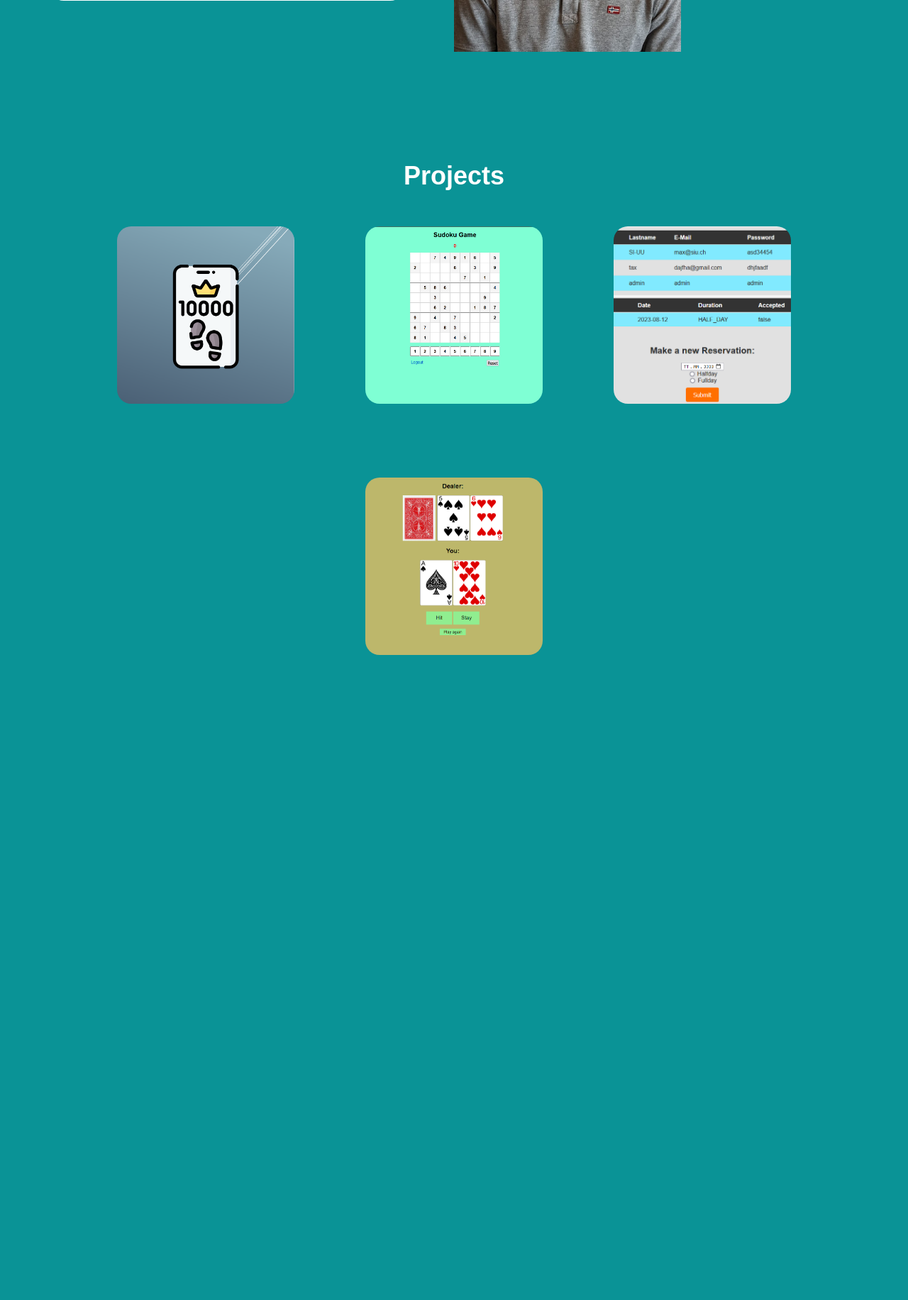
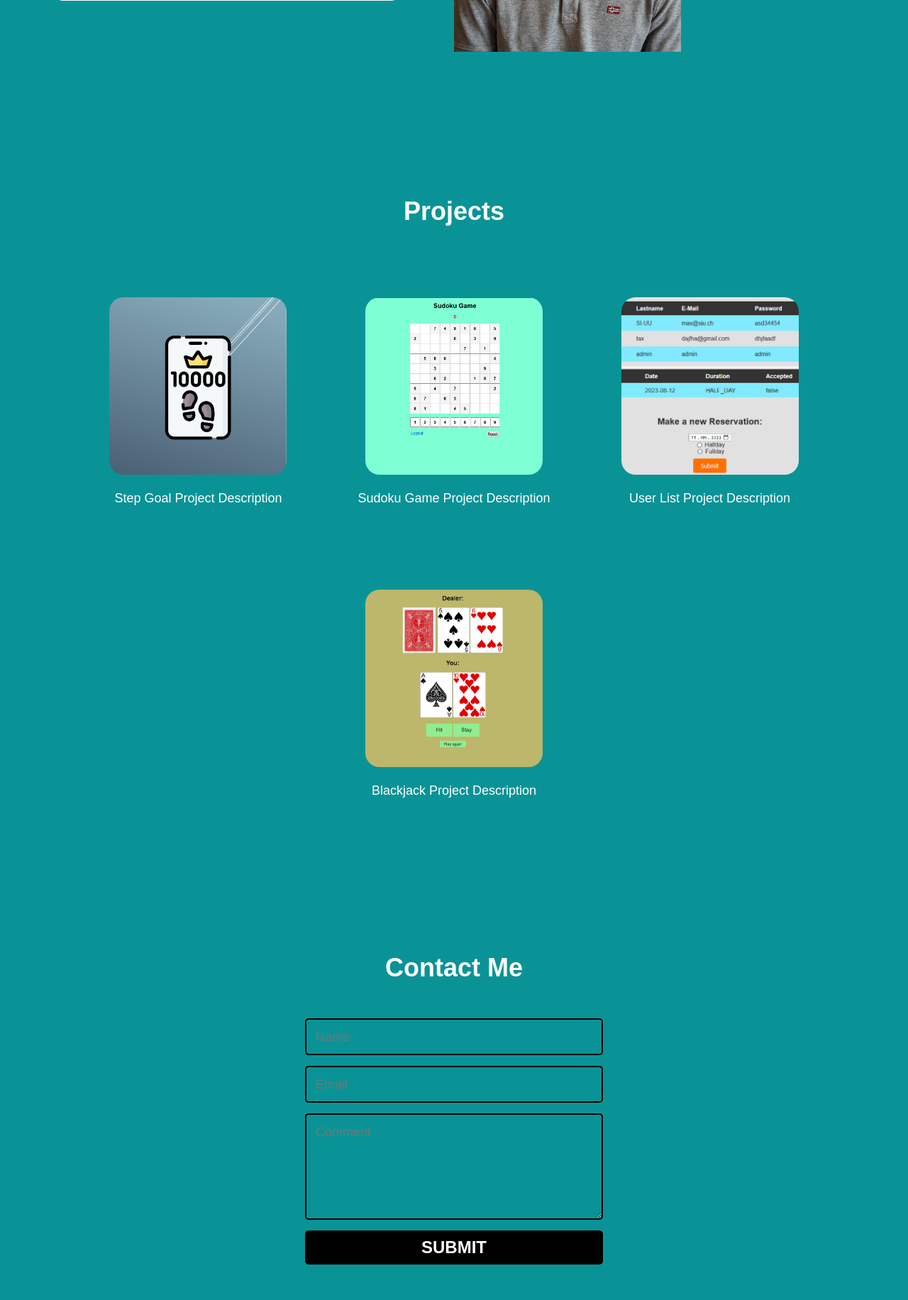
Before and after one commit to StefDegiorgi/portfolio, a PHP site: page / in a window 1280 px wide. Shown: the part 1412-3244 px from the top of the page at 71% size. Before the commit the page ends 2335 px from the top, so only its background shows below. Run offline with PHP 8.4, Linux system fonts and the light colour scheme.

Commit message:
added contact form

```diff
--- a/css/style.css
+++ b/css/style.css
@@ -70,7 +70,7 @@ nav a:hover {
   justify-content: center;
   align-items: center;
   padding: 100px 0;
-  margin-bottom: 10px;
+  margin-bottom: 100px;
 }
 
 .left,
@@ -135,6 +135,7 @@ nav a:hover {
   border-radius: 20px;
   object-fit: cover;
 }
+
 .project-img:hover {
   transform: scale(1.05);
   box-shadow: 0 0 10px rgba(0, 0, 0, 0.3);
@@ -170,3 +171,66 @@ nav a:hover {
 .project-img:hover::after {
   opacity: 1;
 }
+
+.projects .projects .projects {
+  color: white;
+  font-size: 18px;
+}
+
+.contact h1 {
+  font-size: 36px;
+  text-align: center;
+  color: white;
+}
+
+form {
+  max-width: 420px;
+  margin: 50px auto;
+}
+
+.feedback-input {
+  color: white;
+  font-family: Helvetica, Arial, sans-serif;
+  font-weight: 500;
+  font-size: 18px;
+  border-radius: 5px;
+  line-height: 22px;
+  background-color: transparent;
+  border: 2px solid black;
+  transition: all 0.3s;
+  padding: 13px;
+  margin-bottom: 15px;
+  width: 100%;
+  box-sizing: border-box;
+  outline: 0;
+}
+
+.feedback-input:focus {
+  border: 2px solid black;
+}
+
+textarea {
+  height: 150px;
+  line-height: 150%;
+  resize: vertical;
+}
+
+[type="submit"] {
+  font-family: 'Montserrat', Arial, Helvetica, sans-serif;
+  width: 100%;
+  background: black;
+  border-radius: 5px;
+  border: 0;
+  cursor: pointer;
+  color: white;
+  font-size: 24px;
+  padding-top: 10px;
+  padding-bottom: 10px;
+  transition: all 0.3s;
+  margin-top: -4px;
+  font-weight: 700;
+}
+
+[type="submit"]:hover {
+  background: black;
+}
--- a/index.php
+++ b/index.php
@@ -54,19 +54,40 @@
   <section class="projects" id="projects">
     <h1>Projects</h1>
     <div class="projects">
+      <div class="projects">
+        <div class="project">
           <a href="https://github.com/StefDegiorgi/step_goal">
-        <img class="project-img" src="img/step_goal.png">
+            <img class="project-img" src="img/step_goal.png" alt="Step Goal Project">
           </a>
+          <p class="project-description">Step Goal Project Description</p>
+        </div>
+        <div class="project">
           <a href="https://github.com/StefDegiorgi/sudoku-game">
-        <img class="project-img" src="img/sudoku-game.png">
+            <img class="project-img" src="img/sudoku-game.png" alt="Sudoku Game Project">
           </a>
+          <p class="project-description">Sudoku Game Project Description</p>
+        </div>
+        <div class="project">
           <a href="https://github.com/StefDegiorgi/step_goal">
-        <img class="project-img" src="img/user-list.png">
+            <img class="project-img" src="img/user-list.png" alt="Step Goal Project">
           </a>
-      <a href="https://github.com/StefDegiorgi/step_goal">
-        <img class="project-img" src="img/blackjack.png">
+          <p class="project-description">User List Project Description</p>
+        </div>
+        <div class="project">
+          <a href="https://github.com/StefDegiorgi/sudoku-game">
+            <img class="project-img" src="img/blackjack.png" alt="Sudoku Game Project">
           </a>
+          <p class="project-description">Blackjack Project Description</p>
         </div>
+  </section>
+   <section class="contact" id="contact">
+  <h1>Contact Me</h1>
+    <form>
+      <input name="name" type="text" class="feedback-input" placeholder="Name" />
+      <input name="email" type="text" class="feedback-input" placeholder="Email" />
+      <textarea name="text" class="feedback-input" placeholder="Comment"></textarea>
+      <input type="submit" value="SUBMIT" />
+    </form>
   </section>
 </body>
 </html>
```
Lines whose indentation alone changed are shown as unchanged.
